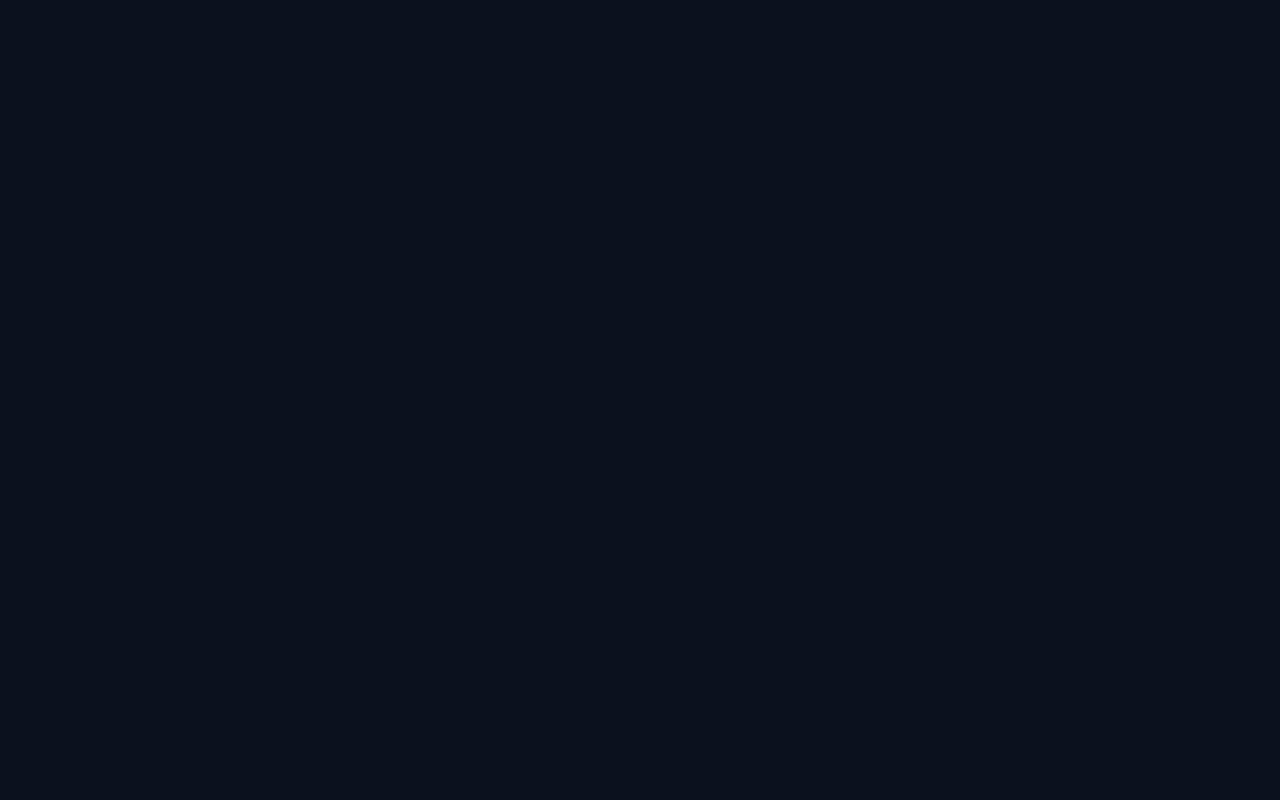
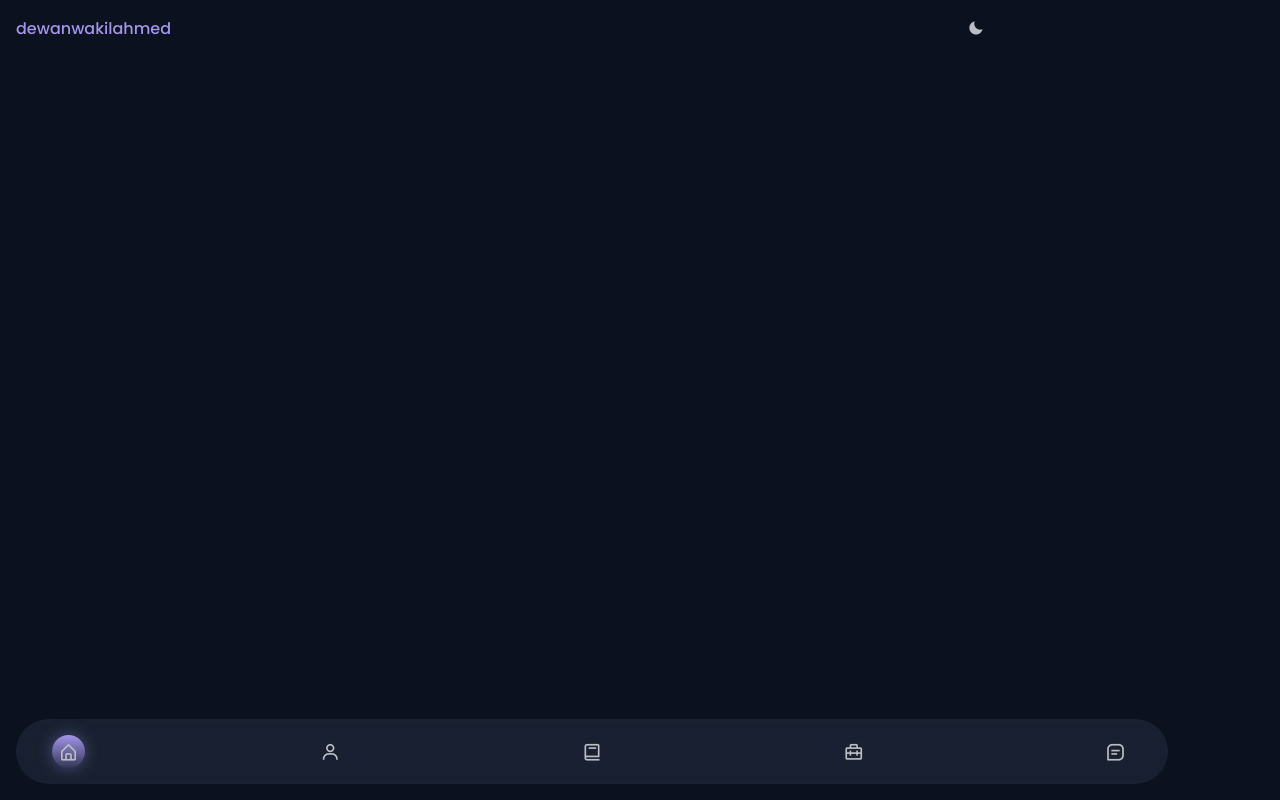
Before and after one commit to dewanwakilahmed/personal-site, a plain HTML site: page index.html in a window 1280 px wide. Drawn offline with nearby package versions, Linux system fonts and the light colour scheme.

Commit message:
Header & Nav Menu

```diff
--- a/assets/css/styles.css
+++ b/assets/css/styles.css
@@ -158,8 +158,65 @@ img {
 }
 
 /* ============ HEADER & NAV ============ */
+.header {
+  position: fixed;
+  top: 0;
+  left: 0;
+  width: 100%;
+  background-color: var(--body-color);
+  z-index: var(--z-fixed);
+}
+
+.nav {
+  height: var(--header-height);
+  display: flex;
+  justify-content: space-between;
+  align-items: center;
+}
+
+.nav__logo {
+  color: var(--first-color);
+  font-weight: var(--font-medium);
+  transition: 0.4s;
+}
+
+.nav__logo:hover {
+  color: var(--first-color-alt);
+}
+
+.nav__menu {
+  position: fixed;
+  bottom: 1rem;
+  background-color: hsla(var(--second-hue), 32%, 16%, 0.8);
+  width: 90%;
+  border-radius: 4rem;
+  padding: 1rem 2.25rem;
+  backdrop-filter: blur(10px);
+}
+
+.nav__list {
+  display: flex;
+  justify-content: space-between;
+  align-items: center;
+}
+
+.nav__link {
+  color: var(--text-color);
+  font-size: 1.25rem;
+  padding: 0.4rem;
+  display: flex;
+  border-radius: 5rem;
+}
 
 /* Active Link */
+.active-link {
+  background: linear-gradient(
+    180deg,
+    hsla(var(--first-hue), var(--sat), var(--lig), 1),
+    hsla(var(--first-hue), var(--sat), var(--lig), 0.2)
+  );
+  box-shadow: 0 0 16px hsla(var(--first-hue), var(--sat), var(--lig), 0.4);
+}
 
 /* Change Background Header */
 
--- a/index.html
+++ b/index.html
@@ -27,7 +27,48 @@
   </head>
   <body>
     <!-- =================== HEADER =================== -->
-    <header class="header" id="header"></header>
+    <header class="header" id="header">
+      <nav class="nav container">
+        <a href="#" class="nav__logo">dewanwakilahmed</a>
+
+        <div class="nav__menu">
+          <ul class="nav__list">
+            <li class="nav__item">
+              <a href="#home" class="nav__link active-link">
+                <i class="bx bx-home-alt"></i>
+              </a>
+            </li>
+
+            <li class="nav__item">
+              <a href="#about" class="nav__link">
+                <i class="bx bx-user"></i>
+              </a>
+            </li>
+
+            <li class="nav__item">
+              <a href="#skills" class="nav__link">
+                <i class="bx bx-book"></i>
+              </a>
+            </li>
+
+            <li class="nav__item">
+              <a href="#works" class="nav__link">
+                <i class="bx bx-briefcase-alt-2"></i>
+              </a>
+            </li>
+
+            <li class="nav__item">
+              <a href="#contact" class="nav__link">
+                <i class="bx bx-message-square-detail"></i>
+              </a>
+            </li>
+          </ul>
+        </div>
+
+        <!-- Toggle Themes Button -->
+        <i class="bx bxs-moon change-theme" id="theme-button"></i>
+      </nav>
+    </header>
 
     <!-- =================== MAIN =================== -->
     <main class="main">
```
